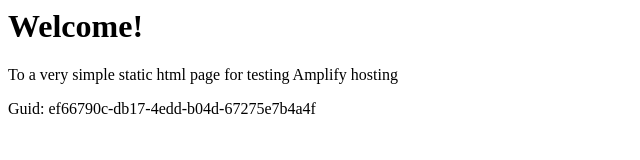
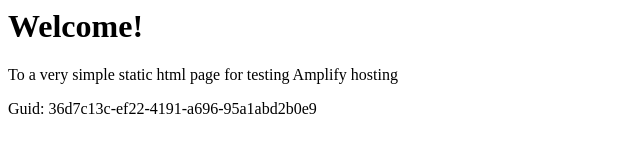
Before and after one commit to aws-aemilia-nrt/Github-PR-Commit-Integration-Test-DoNotTouch-GitHubWebhookPushCanaryTest-v1-preprod-ap-northeast-1, a website: page src/index.html in a window 1280 px wide. Shown: the full height of the page, 0-640 px from the left. Drawn offline with Linux system fonts and the light colour scheme.

Commit message:
commit from integ tests

```diff
--- a/src/index.html
+++ b/src/index.html
@@ -12,6 +12,6 @@
 <body>
     <h1>Welcome!</h1>
     <p>To a very simple static html page for testing Amplify hosting</p>
-    <p>Guid: ef66790c-db17-4edd-b04d-67275e7b4a4f</p></body>
+    <p>Guid: 36d7c13c-ef22-4191-a696-95a1abd2b0e9</p></body>
 
 </html>
```
